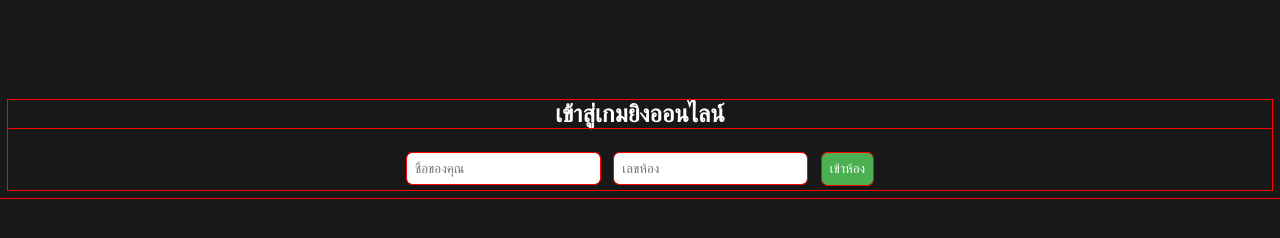
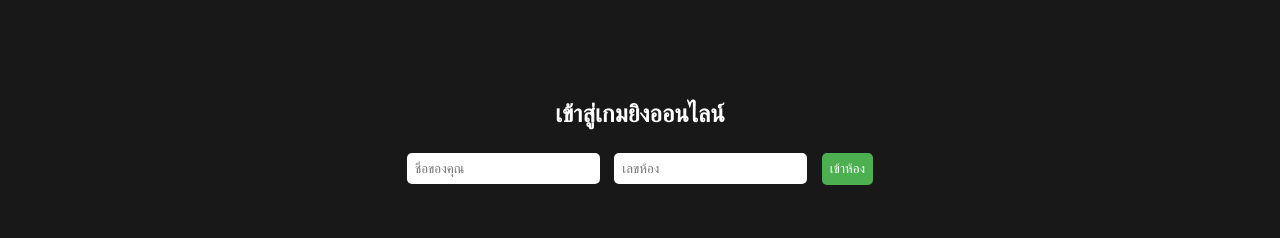
Before and after one commit to kennerskk/shooter, a website: page public/index.html in a window 1280 px wide. Drawn offline with nearby package versions, Linux system fonts and the light colour scheme; no server answers.

Commit message:
Update index.html

```diff
--- a/public/index.html
+++ b/public/index.html
@@ -9,9 +9,7 @@
     #login { text-align: center; margin-top: 100px; }
     input, button { padding: 8px; margin: 5px; border-radius: 5px; border: none; }
     button { background: #4caf50; color: #fff; cursor: pointer; }
-    * {
-  outline: 1px solid red !important;
-}
+
 
   </style>
 </head>
```
